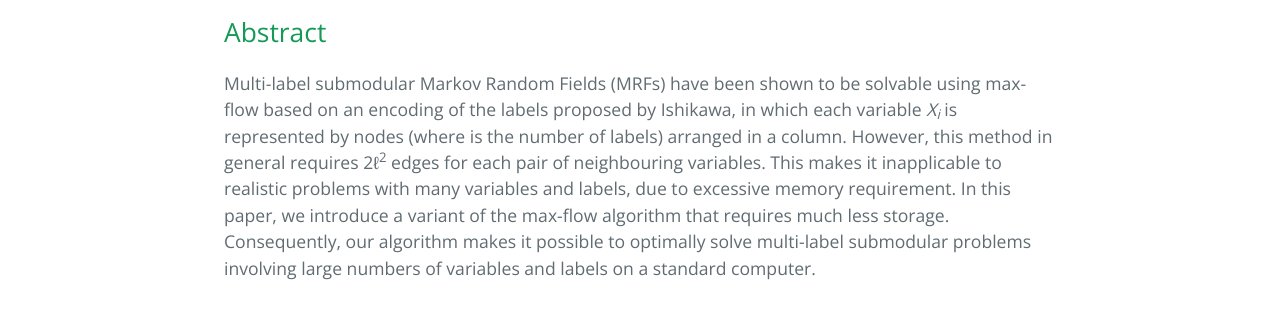
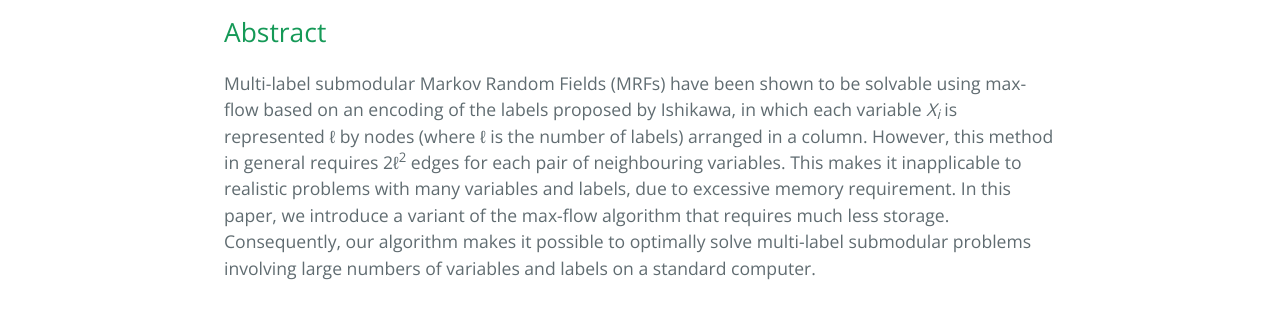
Before and after one commit to tajanthan/memf, a plain HTML site: page index.html in a window 1280 px wide. Shown: the part 432-742 px from the top of the page. Drawn offline with nearby package versions, Linux system fonts and the light colour scheme.

Commit message:
1. math fix

```diff
--- a/index.html
+++ b/index.html
@@ -26,7 +26,7 @@
 <a id="memf" class="anchor" href="#memf" aria-hidden="true"><span aria-hidden="true" class="octicon octicon-link"></span></a>Memory Efficient Max Flow for Multi-label Submodular MRFs</h1>-->
 
 <h2 id="abstract">Abstract</h2>
-<p>Multi-label submodular Markov Random Fields (MRFs) have been shown to be solvable using max-flow based on an encoding of the labels proposed by Ishikawa, in which each variable <span class="math inline"><em>X</em><sub><em>i</em></sub></span> is represented by nodes (where is the number of labels) arranged in a column. However, this method in general requires <span class="math inline">2ℓ<sup>2</sup></span> edges for each pair of neighbouring variables. This makes it inapplicable to realistic problems with many variables and labels, due to excessive memory requirement. In this paper, we introduce a variant of the max-flow algorithm that requires much less storage. Consequently, our algorithm makes it possible to optimally solve multi-label submodular problems involving large numbers of variables and labels on a standard computer.</p>
+<p>Multi-label submodular Markov Random Fields (MRFs) have been shown to be solvable using max-flow based on an encoding of the labels proposed by Ishikawa, in which each variable <span class="math inline"><em>X</em><sub><em>i</em></sub></span> is represented <span class="math inline">ℓ</span> by nodes (where <span class="math inline">ℓ</span> is the number of labels) arranged in a column. However, this method in general requires <span class="math inline">2ℓ<sup>2</sup></span> edges for each pair of neighbouring variables. This makes it inapplicable to realistic problems with many variables and labels, due to excessive memory requirement. In this paper, we introduce a variant of the max-flow algorithm that requires much less storage. Consequently, our algorithm makes it possible to optimally solve multi-label submodular problems involving large numbers of variables and labels on a standard computer.</p>
 <h2 id="publication">Publications</h2>
 <p>Memory Efficient Max Flow for Multi-label Submodular MRFs.<br />
 <strong>Thalaiyasingam Ajanthan</strong>, Richard Hartley, and Mathieu Salzmann.<br />
```
